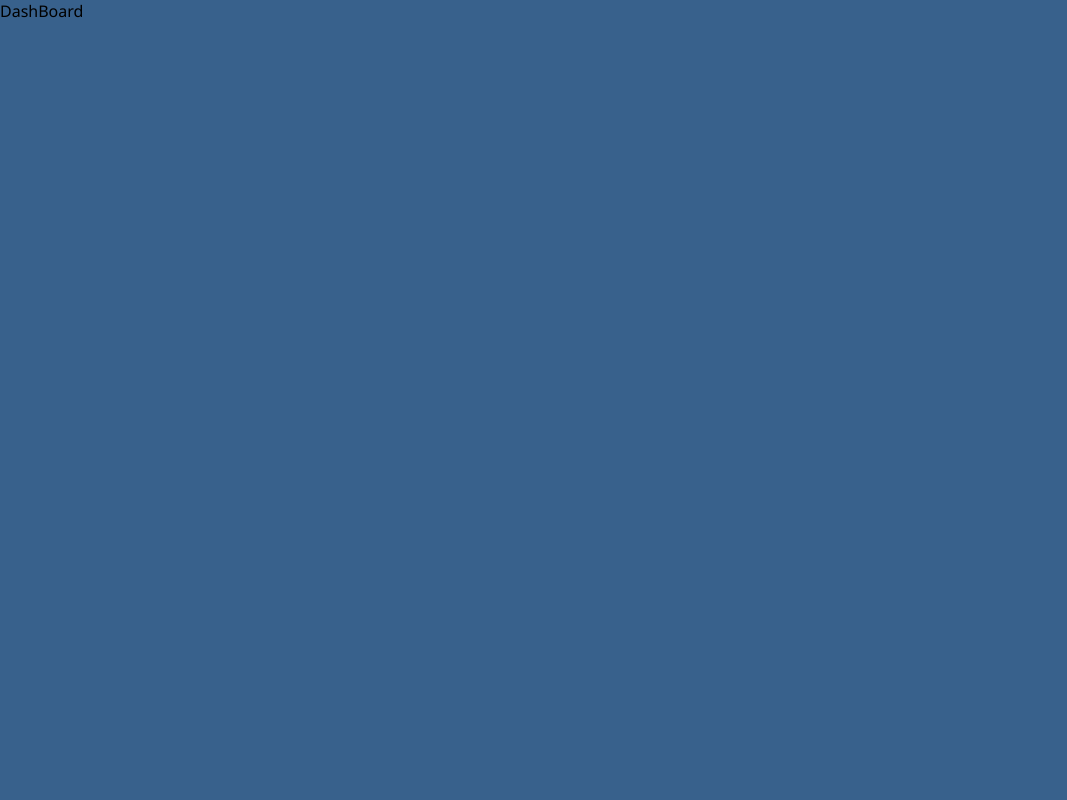
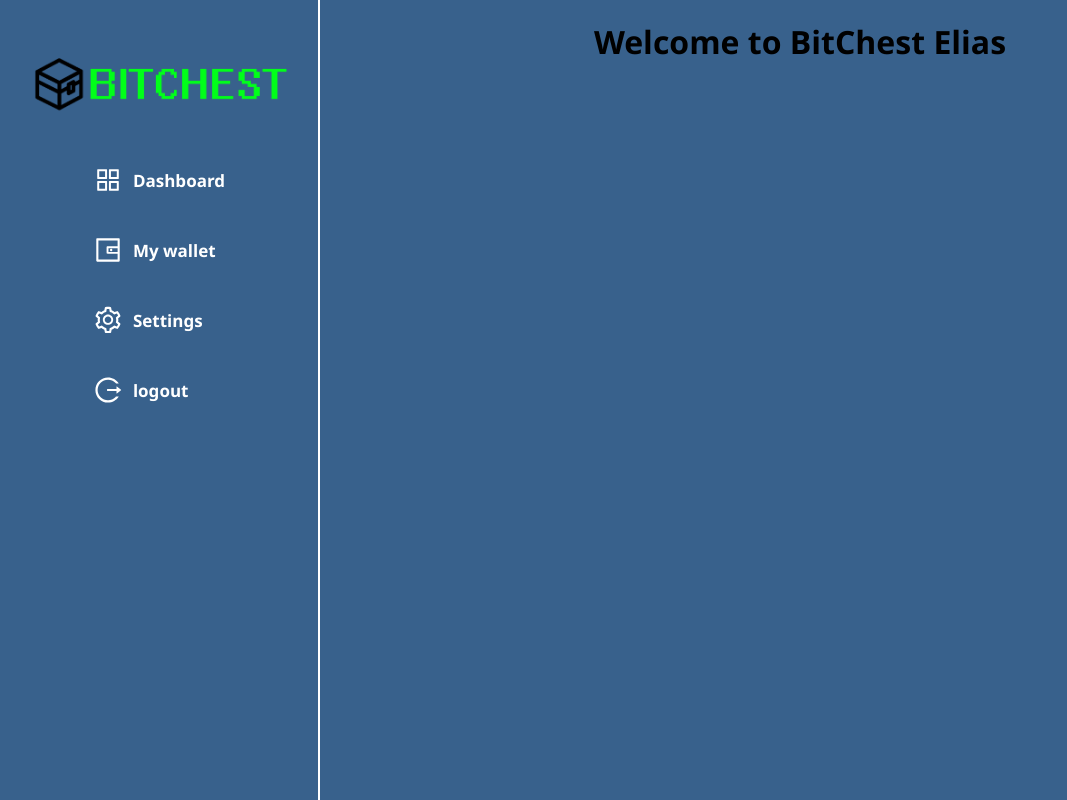
Before and after one commit to Eliasf1912/Bitchest_front, a React (Vite) app: page /DashBoardUser in a window 1280 px wide. Shown: the whole page, without its empty margins (0-1067 px from the left). Built offline with nearby package versions, Linux system fonts and the light colour scheme.

Commit message:
Mise ne place de la side bar et du menu burger pour le responsive et également de la fonction de déconnexion

```diff
--- a/package.json
+++ b/package.json
@@ -12,6 +12,7 @@
   "dependencies": {
     "react": "^18.3.1",
     "react-dom": "^18.3.1",
+    "react-icons": "^5.3.0",
     "react-router-dom": "^6.26.1",
     "sass": "^1.78.0"
   },
--- /dev/null
+++ b/src/Components/SideBar/SideBar.jsx
@@ -0,0 +1,47 @@
+import React from 'react'
+import Styles from './SideBar.module.scss'
+import Logo from '../../assets/bitchest_logo.png'
+import { AiOutlineAppstore,AiOutlineWallet,AiOutlineSetting,AiOutlineLogout } from "react-icons/ai";
+import { NavLink,useNavigate } from "react-router-dom";
+import { RemoveCookie } from '../../Services/Auth';
+
+export default function SideBar() {
+
+  const Navigate = useNavigate();
+
+  const Logout = (e) => {
+    e.preventDefault()
+    let cookies = (document.cookie).split(';')
+    console.log(cookies)
+    cookies.forEach(cookie => {
+      if(cookie.includes('AuthToken')){
+        RemoveCookie('AuthToken');
+      }
+    });
+    Navigate('/')
+  }
+
+  return (
+    <section className={Styles.SideBar}>
+      <img src={Logo} className={Styles.Logo} alt="Logo bitchest" />
+      <div className={Styles.Links}>
+        <NavLink to='/DashBoardUser'>
+          <AiOutlineAppstore />
+          <p>Dashboard</p>
+        </NavLink >
+        <NavLink to='/DashBoardUser'>
+          <AiOutlineWallet />
+          <p>My wallet</p>
+        </NavLink >
+        <NavLink to='/DashBoardUser'>
+          <AiOutlineSetting  />
+          <p>Settings</p>
+        </NavLink >
+        <NavLink onClick={Logout}>
+          <AiOutlineLogout />
+          <p>logout</p>
+        </NavLink >
+      </div>
+    </section>
+  )
+}
--- /dev/null
+++ b/src/Components/SideBar/SideBar.module.scss
@@ -0,0 +1,63 @@
+@use '../../utility/Globalstyle.scss' as Var;
+
+.SideBar{
+  position: absolute;
+  top: 0;
+  left: 0;
+  padding: 40px 20px;
+  display: flex;
+  flex-direction: column;
+  align-items: center;
+  gap: 40px;
+  width: 25%;
+  height: 100vh;
+  border-right: solid 2px white;
+
+  img{
+    width: 100%;
+    max-width: 300px;
+  }
+
+  @media (max-width : Var.$BreakpointT){
+    display: none;
+  }
+
+}
+
+.Links{
+  background-color: transparent;
+  display: flex;
+  flex-direction: column;
+  gap: 40px;
+
+  a{
+    background-color: transparent;
+    color: white;
+    display: flex;
+    flex-direction: row;
+    align-items: center;
+    font-size: Var.$SecondaryTD;
+    font-weight: bolder;
+    gap: 10px;
+
+    @media (min-width : Var.$BreakpointD){
+      font-size: Var.$CorpD;
+    }
+
+    &:hover{
+      color: Var.$SecondaryBlue;
+    }
+
+    p{
+      background-color: transparent;
+    }
+
+    svg{
+      background-color: transparent;
+      width: 30px;
+      height: 30px;
+
+    }
+
+  }
+}
--- a/src/Pages/DashboardUser/DashBoard.module.scss
+++ b/src/Pages/DashboardUser/DashBoard.module.scss
@@ -0,0 +1,123 @@
+@use '../../utility/Globalstyle.scss' as Var;
+
+@mixin flexDispo {
+  display: flex;
+  flex-direction: column;
+}
+
+@mixin button {
+  background-color: Var.$SecondaryBlue;
+  color: white;
+  font-size: Var.$CorpM;
+  padding: 10px 12px;
+  border-radius: 50%;
+  box-shadow: black 2px 2px 3px;
+  cursor: pointer;
+
+  svg{
+    background-color: transparent;
+    width: 28px;
+    height: 28px;
+  }
+}
+
+@mixin BurgerMenu{
+  z-index: 100;
+  position: absolute;
+  @include flexDispo;
+  align-items: center;
+  top: 0;
+  left: 0;
+  width: 80%;
+  height: 100vh;
+  padding-top: 100px;
+  background-color: Var.$MainColor;
+  box-shadow: black 0 2px 4px;
+  transition: 700ms ease-in-out;
+
+  @media (min-width : Var.$BreakpointT){
+    display: none;
+  }
+
+  div{
+    background-color: transparent;
+    display: flex;
+    flex-direction: column;
+    gap: 20px;
+
+    a{
+      background-color: transparent;
+      color: white;
+      display: flex;
+      flex-direction: row;
+      align-items: center;
+      font-size: Var.$CorpM;
+      font-weight: bolder;
+      gap: 10px;
+
+      @media (min-width : Var.$BreakpointSM){
+        font-size: Var.$SecondaryTD;
+      }
+
+      &:hover{
+        color: Var.$SecondaryBlue;
+      }
+
+      p{
+        background-color: transparent;
+      }
+
+      svg{
+        background-color: transparent;
+        width: 25px;
+        height: 25px;
+
+        @media (min-width : Var.$BreakpointSM){
+          width: 30px;
+          height: 30px;
+        }
+      }
+
+    }
+  }
+
+}
+
+.MenuOpen {
+  @include BurgerMenu;
+  transform: translateX(0px)
+}
+
+.MenuClose {
+  @include BurgerMenu;
+  transform: translateX(-100%)
+}
+
+.BurgerMenuOpen{
+  @include button;
+  align-self: flex-start;
+
+  @media (min-width : Var.$BreakpointT){
+    display: none;
+  }
+}
+
+.BurgerMenuClose{
+  @include button;
+  position: absolute;
+  top: 20px;
+  right: 20px;
+}
+
+.DashBoard{
+  position: relative;
+  padding: 20px;
+  @include flexDispo;
+  align-items: center;
+  gap: 10px;
+
+  @media (min-width : Var.$BreakpointT){
+    margin-left: 25%;
+  }
+
+}
--- a/src/Pages/DashboardUser/DashBoardUser.jsx
+++ b/src/Pages/DashboardUser/DashBoardUser.jsx
@@ -1,7 +1,59 @@
-import React from 'react'
+import React, { useState } from 'react'
+import Styles from './DashBoard.module.scss'
+import { AiOutlineMenu,AiOutlineAppstore,AiOutlineWallet,AiOutlineSetting,AiOutlineLogout,AiOutlineClose   } from "react-icons/ai";
+import { NavLink, useNavigate } from "react-router-dom";
+import SideBar from '../../Components/SideBar/SideBar';
+
 
 export default function DashBoard() {
+
+  // state pour le menu burger
+  const [OpenMenu,setOpenMenu] = useState(false)
+  const Navigate = useNavigate();
+
+
+  const Logout = (e) => {
+    e.preventDefault()
+    let cookies = (document.cookie).split(';')
+    console.log(cookies)
+    cookies.forEach(cookie => {
+      if(cookie.includes('AuthToken')){
+        RemoveCookie('AuthToken');
+      }
+    });
+    Navigate('/')
+  }
+
   return (
-    <div>DashBoard</div>
+    <>
+      <div className={Styles.DashBoard}>
+        <button className={Styles.BurgerMenuOpen} onClick={()=>{setOpenMenu(true)}} ><AiOutlineMenu /></button>
+        {/* Menu burger */}
+        <section className={OpenMenu ? Styles.MenuOpen : Styles.MenuClose}>
+          <button className={Styles.BurgerMenuClose} onClick={()=>{setOpenMenu(false)}} ><AiOutlineClose /></button>
+          <div>
+            <NavLink to='/DashBoardUser'>
+              <AiOutlineAppstore />
+              <p>Dashboard</p>
+            </NavLink >
+            <NavLink to='/DashBoardUser'>
+              <AiOutlineWallet />
+              <p>My wallet</p>
+            </NavLink >
+            <NavLink to='/DashBoardUser'>
+              <AiOutlineSetting  />
+              <p>Settings</p>
+            </NavLink >
+            <NavLink onClick={Logout}>
+              <AiOutlineLogout />
+              <p>logout</p>
+            </NavLink >
+          </div>
+        </section>
+        <h1>Welcome to BitChest <span>Elias</span></h1>
+      </div>
+      <SideBar />
+    </>
+
   )
 }
--- a/src/Services/Auth.jsx
+++ b/src/Services/Auth.jsx
@@ -1,4 +1,5 @@
 const APIurl = 'https://127.0.0.1:8000/'
+import { useNavigate } from "react-router-dom";
 
 
 export async function Register(UserName,Email,Pwd){
@@ -65,3 +66,21 @@ export function setCookie(Name, Value, Days) {
   const expires = "expires=" + date.toUTCString();
   document.cookie = `${Name}=${Value};${expires};secure;path=/`;
 }
+
+export function RemoveCookie(nom) {
+  document.cookie = `${nom}=;expires=Thu, 01 Jan 1970 00:00:00 UTC; path=/;`;
+}
+
+
+export function Logout(e){
+  const Navigate = useNavigate();
+  e.preventDefault()
+  let cookies = (document.cookie).split(';')
+  console.log(cookies)
+  cookies.forEach(cookie => {
+    if(cookie.includes('AuthToken')){
+      RemoveCookie('AuthToken');
+    }
+  });
+  Navigate('/')
+}
```
Also changed, not shown: src/index.scss (line endings or trailing spaces), src/utility/_Globalstyle.scss (line endings or trailing spaces), 1 other file (tests, documents, lock files or other folders).
